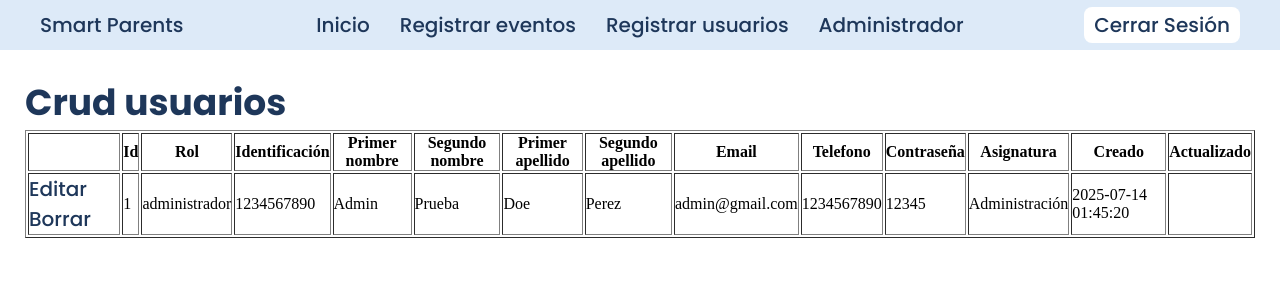
After one commit to karloz-1/smart-parents, a PHP site: page /views/crud_usuarios.php in a window 1280 px wide. The commit adds this page. Shown: the top 300 px of the page. Run offline with PHP 8.4, Linux system fonts and the light colour scheme; a user stored in the database is signed in; data comes from the database, SQL or seed files in the repository; data that the repository does not hold is empty.

Commit message:
se muestra la informacion de la base de datos. Todavia falta hacer partes del crud

```diff
--- /dev/null
+++ b/actions/crud_usuarios.php
@@ -0,0 +1,15 @@
+<?php
+    session_start();
+    // Verifica que el usuario sea administrador
+    if (!isset($_SESSION['rol']) || $_SESSION['rol'] != 'administrador') {
+        echo "Acceso denegado.";
+        exit();
+    }
+
+    // Conexion a la base de datos
+    include '../config/db_config.php';
+
+    // Consulta
+    $sql = "SELECT * FROM usuarios";
+    $resultado = $conexion->query($sql);
+?>
--- a/views/admin.php
+++ b/views/admin.php
@@ -34,7 +34,7 @@
                         <p>Acceder al CRUD completo de todos los usuarios. Usted podrá acceder a todo el contenido de la base de datos (usuarios) ademas de poder crear, leer, actualizar y eliminar usuarios.</p>
                     </div>
                     <div class="card_button">
-                        <a href="" class="btn_primary">Ingresar</a>
+                        <a href="crud_usuarios.php" class="btn_primary">Ingresar</a>
                     </div>
                 </div>
             </div>
--- /dev/null
+++ b/views/crud_usuarios.php
@@ -0,0 +1,74 @@
+<?php
+    session_start();
+
+    if (!isset($_SESSION['rol']) || $_SESSION['rol'] != 'administrador') {
+        echo "Acceso denegado.";
+        exit();
+    }
+    $id_usuario = $_SESSION['id_usuario'];
+    $rol = $_SESSION['rol'];
+?>
+
+<!DOCTYPE html>
+<html lang="en">
+<head>
+    <meta charset="UTF-8">
+    <meta name="viewport" content="width=device-width, initial-scale=1.0">
+    <title>Crud usuarios</title>
+    <link rel="stylesheet" href="../assets/css/style.css"> <!-- Vincula el css principal -->
+    <link rel="preconnect" href="https://fonts.googleapis.com"> <!-- Conecta la fuente -->
+    <link rel="preconnect" href="https://fonts.gstatic.com" crossorigin>    <!-- Conecta la fuente -->
+    <link href="https://fonts.googleapis.com/css2?family=Poppins:ital,wght@0,100;0,200;0,300;0,400;0,500;0,600;0,700;0,800;0,900;1,100;1,200;1,300;1,400;1,500;1,600;1,700;1,800;1,900&display=swap" rel="stylesheet"> <!-- Conecta la fuente -->
+</head>
+<body>
+    <?php include '../includes/dashboard_header.php'; ?>
+
+    <main>
+        <h1>Crud usuarios</h1>
+        <table border="1">
+            <thead>
+                <tr>
+                    <th></th>
+                    <th>Id</th>
+                    <th>Rol</th>
+                    <th>Identificación</th>
+                    <th>Primer nombre</th>
+                    <th>Segundo nombre</th>
+                    <th>Primer apellido</th>
+                    <th>Segundo apellido</th>
+                    <th>Email</th>
+                    <th>Telefono</th>
+                    <th>Contraseña</th>
+                    <th>Asignatura</th>
+                    <th>Creado</th>
+                    <th>Actualizado</th>
+                </tr>
+            </thead>
+            <tbody>
+                <?php include '../actions/crud_usuarios.php'; ?>
+                <?php while ($row = $resultado->fetch_assoc()) { ?>
+                    <tr>
+                        <td>
+                            <a href="">Editar</a>
+                            <a href="">Borrar</a>
+                        </td>
+                        <td><?= $row['id_usuario']; ?></td>
+                        <td><?= $row['rol']; ?></td>
+                        <td><?= $row['identificacion']; ?></td>
+                        <td><?= $row['nombre1']; ?></td>
+                        <td><?= $row['nombre2']; ?></td>
+                        <td><?= $row['apellido1']; ?></td>
+                        <td><?= $row['apellido2']; ?></td>
+                        <td><?= $row['email']; ?></td>
+                        <td><?= $row['telefono']; ?></td>
+                        <td><?= $row['password']; ?></td>
+                        <td><?= $row['asignatura']; ?></td>
+                        <td><?= $row['created_at']; ?></td>
+                        <td><?= $row['update_at']; ?></td>
+                    </tr>
+                <?php } ?>
+            </tbody>
+        </table>
+    </main>
+</body>
+</html>
```
